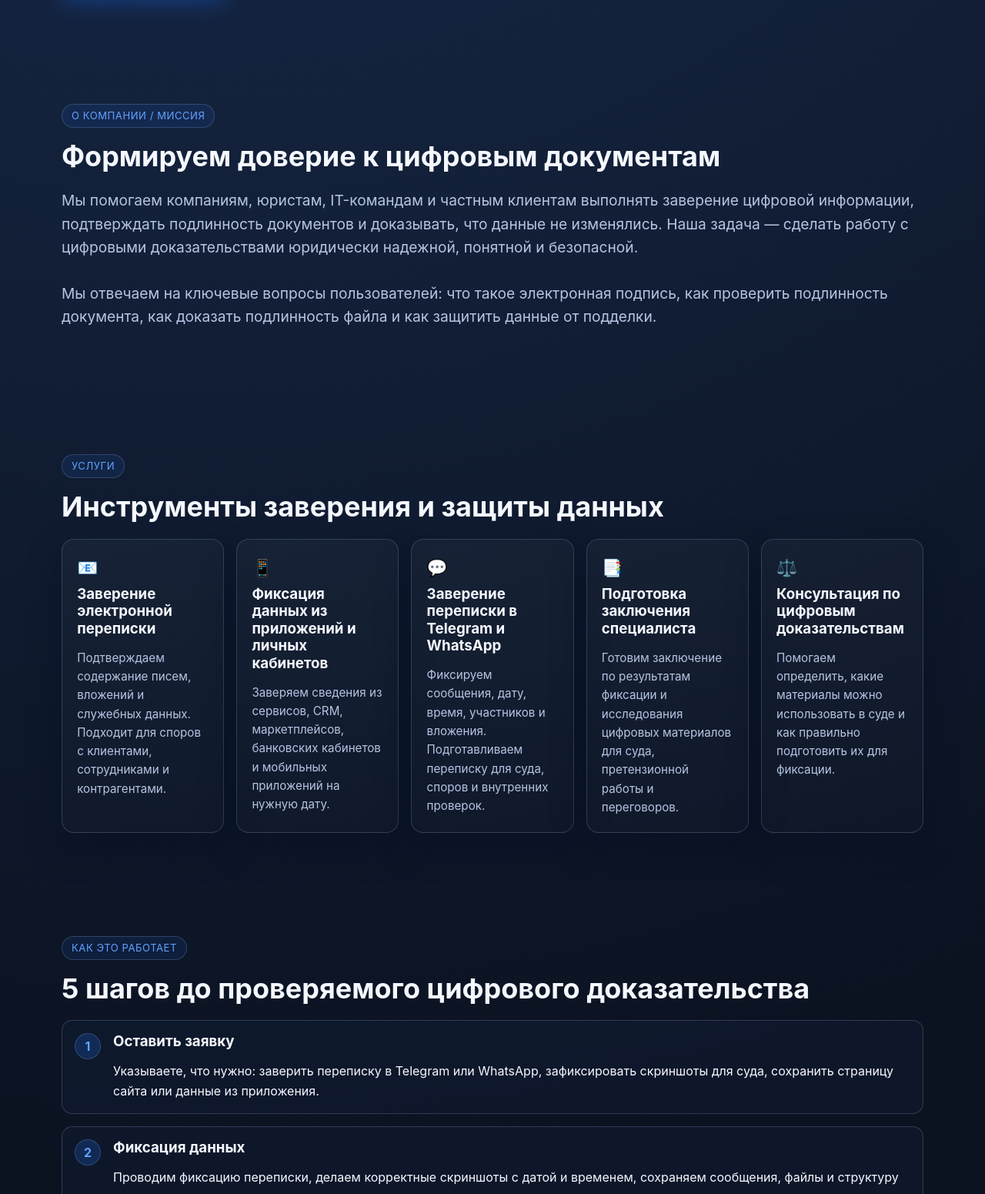
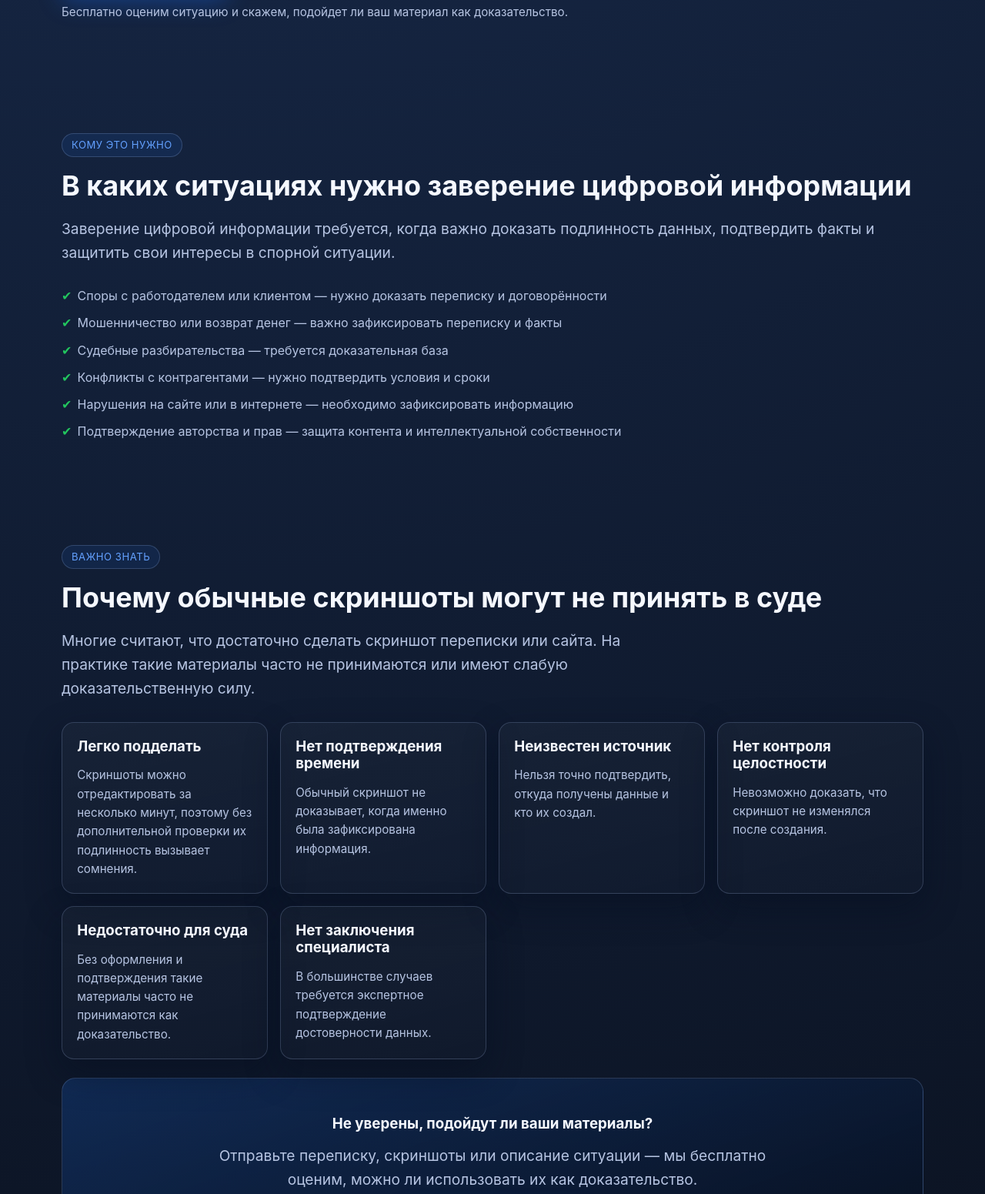
Before and after one commit to po1onsky/Centr-Corporate-Information, a plain HTML site: page index.html in a window 1280 px wide. Shown: the part 518-2069 px from the top of the page at 77% size. Drawn offline with Linux system fonts and the light colour scheme.

Commit message:
Update index.html

```diff
--- a/index.html
+++ b/index.html
@@ -432,25 +432,56 @@
         <a class="btn primary js-start-check-trigger" href="#!">Проверить документ</a>
         <a class="btn secondary js-leave-request-trigger" href="#!">Оставить заявку</a>
       </div>
+        <p class="actions-note">Бесплатно оценим ситуацию и скажем, подойдет ли ваш материал как доказательство.</p>
     </div>
   </header>
 
   <main>
     <section class="section" id="about">
       <div class="container">
-        <span class="tag">О компании / миссия</span>
-        <h2>Формируем доверие к цифровым документам</h2>
-        <p class="lead">
-         Мы помогаем компаниям, юристам, IT-командам и частным клиентам выполнять заверение цифровой информации,
-        подтверждать подлинность документов и доказывать, что данные не изменялись.
-        Наша задача — сделать работу с цифровыми доказательствами юридически надежной, понятной и безопасной.
-      </p>
-      <p class="lead">
-        Мы отвечаем на ключевые вопросы пользователей: что такое электронная подпись, как проверить подлинность документа,
-        как доказать подлинность файла и как защитить данные от подделки.
-      </p>
+        <span class="tag">Кому это нужно</span>
+        <h2>В каких ситуациях нужно заверение цифровой информации</h2>
+    <p class="lead">
+      Заверение цифровой информации требуется, когда важно доказать подлинность данных,
+      подтвердить факты и защитить свои интересы в спорной ситуации.
+    </p>
+
+    <ul class="clean">
+      <li>Споры с работодателем или клиентом — нужно доказать переписку и договорённости</li>
+      <li>Мошенничество или возврат денег — важно зафиксировать переписку и факты</li>
+      <li>Судебные разбирательства — требуется доказательная база</li>
+      <li>Конфликты с контрагентами — нужно подтвердить условия и сроки</li>
+      <li>Нарушения на сайте или в интернете — необходимо зафиксировать информацию</li>
+      <li>Подтверждение авторства и прав — защита контента и интеллектуальной собственности</li>
+    </ul>
       </div>
     </section>
+
+    <section class="section" id="why-screenshots">
+  <div class="container">
+    <span class="tag">Важно знать</span>
+    <h2>Почему обычные скриншоты могут не принять в суде</h2>
+    <p class="lead">
+      Многие считают, что достаточно сделать скриншот переписки или сайта.
+      На практике такие материалы часто не принимаются или имеют слабую доказательственную силу.
+    </p>
+
+    <div class="grid cols-3">
+      <article class="card"><h3>Легко подделать</h3><p>Скриншоты можно отредактировать за несколько минут, поэтому без дополнительной проверки их подлинность вызывает сомнения.</p></article>
+      <article class="card"><h3>Нет подтверждения времени</h3><p>Обычный скриншот не доказывает, когда именно была зафиксирована информация.</p></article>
+      <article class="card"><h3>Неизвестен источник</h3><p>Нельзя точно подтвердить, откуда получены данные и кто их создал.</p></article>
+      <article class="card"><h3>Нет контроля целостности</h3><p>Невозможно доказать, что скриншот не изменялся после создания.</p></article>
+      <article class="card"><h3>Недостаточно для суда</h3><p>Без оформления и подтверждения такие материалы часто не принимаются как доказательство.</p></article>
+      <article class="card"><h3>Нет заключения специалиста</h3><p>В большинстве случаев требуется экспертное подтверждение достоверности данных.</p></article>
+    </div>
+
+    <div class="cta" style="margin-top: 1.5rem;">
+      <h3>Не уверены, подойдут ли ваши материалы?</h3>
+      <p class="lead" style="margin: 0.5rem auto 1rem;">Отправьте переписку, скриншоты или описание ситуации — мы бесплатно оценим, можно ли использовать их как доказательство.</p>
+      <a href="#!" class="btn primary js-leave-request-trigger">Получить консультацию</a>
+    </div>
+  </div>
+</section>
 
     <section class="section" id="services">
       <div class="container">
```
